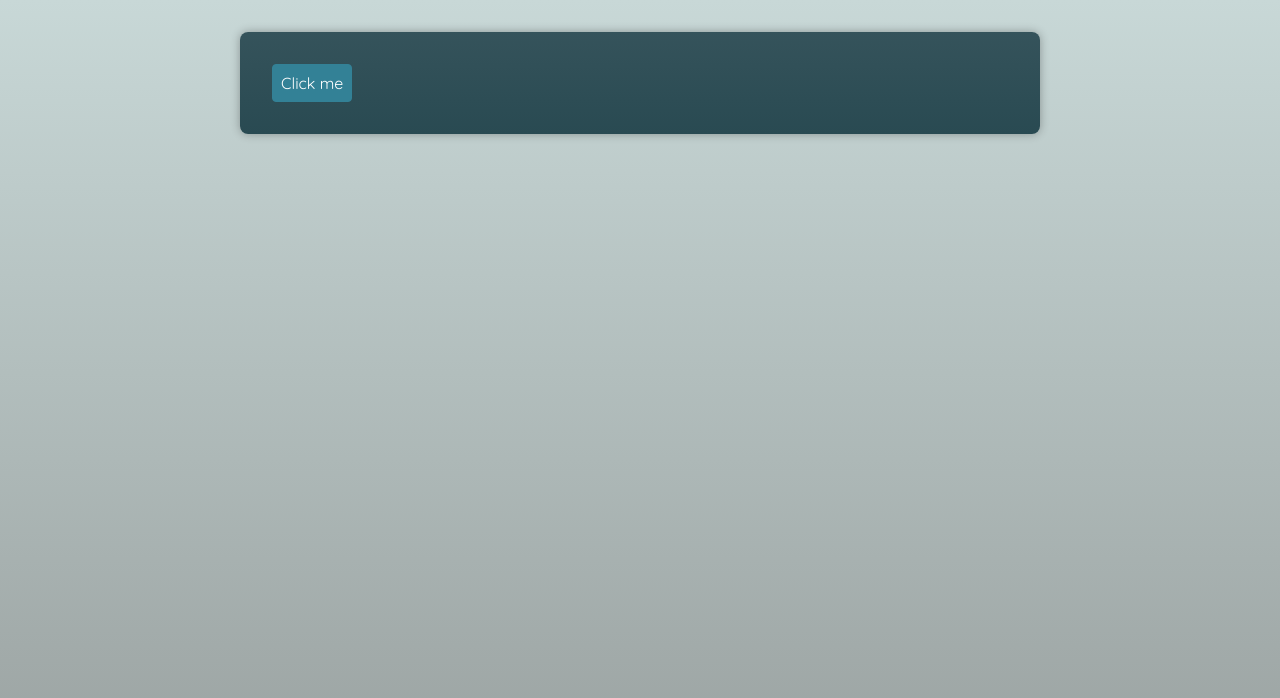
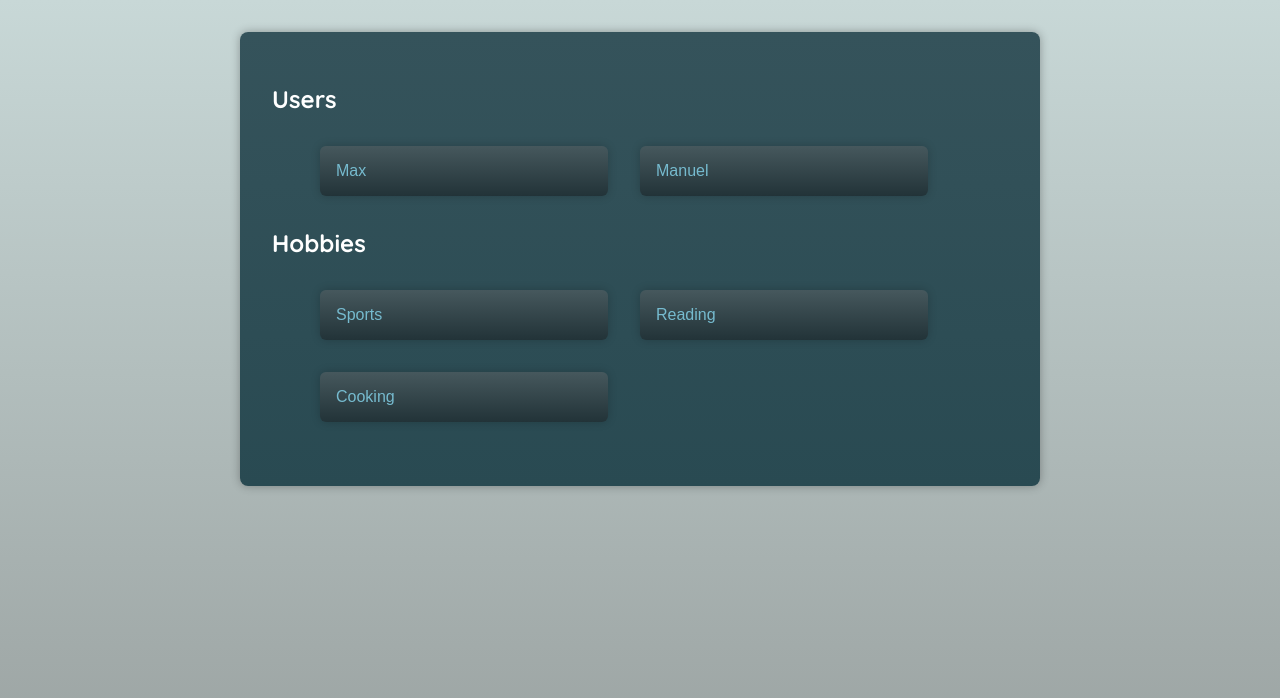
Before and after one commit to jspvg/react-timer, a React (Vite) app: page / in a window 1280 px wide. Shown: the top 698 px of the page. Built offline with nearby package versions, Linux system fonts and the light colour scheme; a web font is replaced by a local one.

Commit message:
card component with slots, button with icon, generic list component - exercises

```diff
--- a/src/App.tsx
+++ b/src/App.tsx
@@ -1,12 +1,28 @@
-import Button from "./components/Button";
-import Container from "./components/Container";
+import List from "./components/List";
 
 function App() {
+  const users = [
+    { id: "u1", name: "Max" },
+    { id: "u2", name: "Manuel" },
+  ];
+
+  const hobbies = ["Sports", "Reading", "Cooking"];
   return (
     <main>
-      <Container as={Button} onClick={() => console.log("it works")}>
-        Click me
-      </Container>
+      <section>
+        <h2>Users</h2>
+        <List
+          items={users}
+          renderItem={(user) => <li key={user.id}>{user.name}</li>}
+        />
+      </section>
+      <section>
+        <h2>Hobbies</h2>
+        <List
+          items={hobbies}
+          renderItem={(hobby) => <li key={hobby}>{hobby}</li>}
+        />
+      </section>
     </main>
   );
 }
--- /dev/null
+++ b/src/components/List.tsx
@@ -0,0 +1,14 @@
+import { type ReactNode } from "react";
+
+interface ListProps<T> {
+  items: T[];
+  renderItem: (item: T) => ReactNode;
+}
+
+/*adding the comma for explicit declaration of using a
+generic type parameter before function parameters*/
+const List = <T,>({ items, renderItem }: ListProps<T>) => (
+  <ul>{items.map(renderItem)}</ul>
+);
+
+export default List;
```
Also changed, not shown: src/components/Card.tsx (added, +19 -0 lines), src/components/IconButton.tsx (added, +23 -0 lines), public/heart-hollow.png (added).
